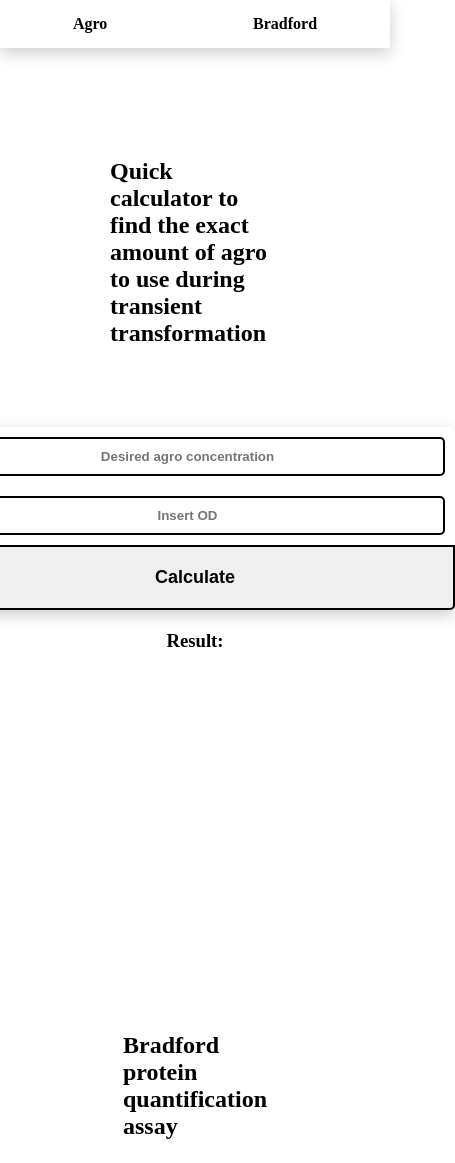
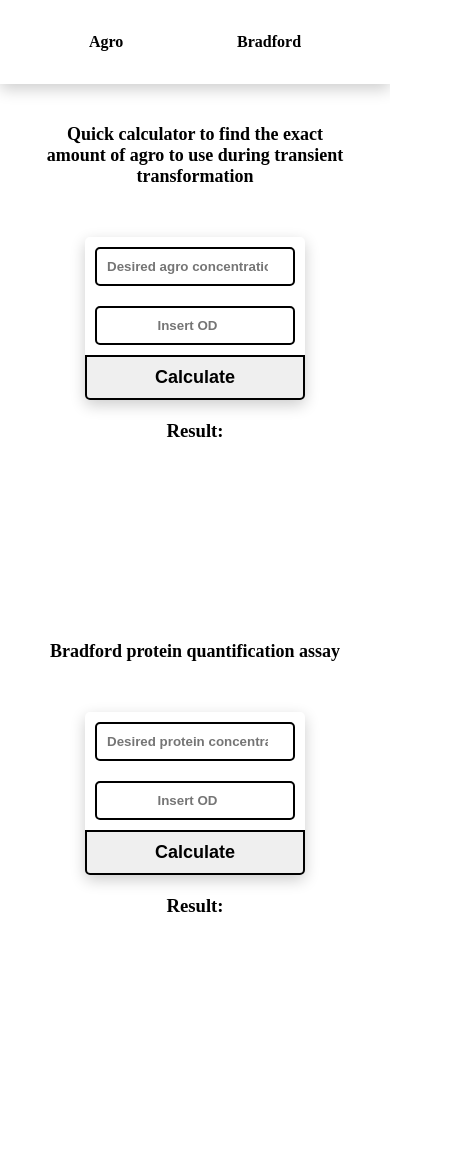
Before and after one commit to GeorgeCaldarescu/labTool, a plain HTML site: page agro.html in a window 390 px wide. Shown: the top 1163 px of the page, 455 px wide, since content can reach past the window. After the commit the page ends 937 px from the top, so only its background shows below. Drawn offline with Linux system fonts and the light colour scheme.

Commit message:
finish css. ready to be deployet

```diff
--- a/style.css
+++ b/style.css
@@ -5,22 +5,35 @@
   }
 
 nav{
-    position: sticky;
+    /* position: sticky;
     top: 0;
     height: 3rem;
     display: flex;
     align-items: center;
     justify-content: space-between;
+
+    width: 100%; */
     box-shadow:0 5px 15px rgba(0, 0, 0, 0.2);
-    width: 100%;
+    min-height: 10vh;
+    padding: 2rem;
+    display: flex;
+    margin: auto;
+    align-items: center;
+    flex-wrap: wrap;
 }
 
 nav ul{
-    display: flex;
+    /* display: flex;
     width: 100%;
     justify-content: space-around;
     list-style: none;
+    align-items: center; */
+    display: flex;
+    justify-content: space-around;
     align-items: center;
+    list-style: none;
+    flex: 1 1 40rem;
+
 }
 
 a{
@@ -43,7 +56,7 @@ a:hover{
     display: flex;
     flex-direction: column;
     align-items: center;
-    height: 100vh;
+    min-height: 90vh;
 }
 
 
@@ -95,7 +108,7 @@ h3{
 }
 
 #bradford{
-    height: 100vh;
+    min-height: 90vh;
     margin: 10px;
     padding: 50px;
     display: flex;
@@ -123,18 +136,70 @@ h3{
 
 
 /* MOBILE SECTION */
-@media only screen
+
+@media screen and (max-width: 933px){
+    nav{
+        text-align: center;
+        overflow: hidden
+    }
+
+    #agro{
+        padding: 10px;
+        min-height: 60vh;
+    }
+    .agroTitle{
+        padding: 10px;
+        margin: 10px;
+    }
+
+    h2{
+        text-align: center;
+        font-size: 18px;
+    }
+
+    input{
+        width: 200px;
+    }
+
+    #btnAgro{
+        width: auto;
+        padding: 10px;
+        font-weight: bold;
+        font-size: 18px;
+    }
+
+    h3{
+        text-align: center;
+    }
+
+    #btnBradford{
+        width: auto;
+        padding: 10px;
+        font-weight: bold;
+        font-size: 18px;
+    }
+    #bradford{
+        padding: 10px;
+        min-height: auto;
+    }
+    .bradfordTitle{
+        padding: 10px;
+        margin: 10px;
+    }
+}
+
+/* @media only screen
   and (min-device-width: 320px)
-  and (max-device-width: 480px)
-  and (-webkit-min-device-pixel-ratio: 2){
+  and (max-device-width: 620px){
 
-   input{
-    width: 50%;
+   nav{
+       width: auto;
+       flex-direction: column;
    }
 
-}
+} */
 
-@media only screen
+/* @media only screen
   and (min-device-width: 375px)
   and (max-device-width: 667px)
   and (-webkit-min-device-pixel-ratio: 2){
@@ -223,3 +288,4 @@ h3{
         width: 100%;
     }
   }
+ */
```
